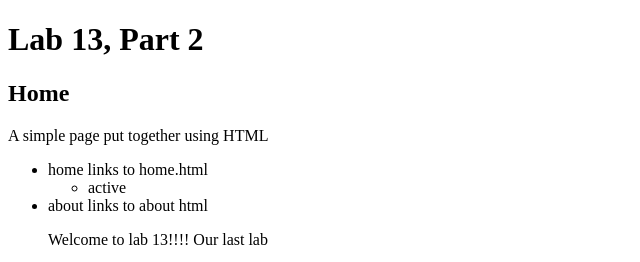
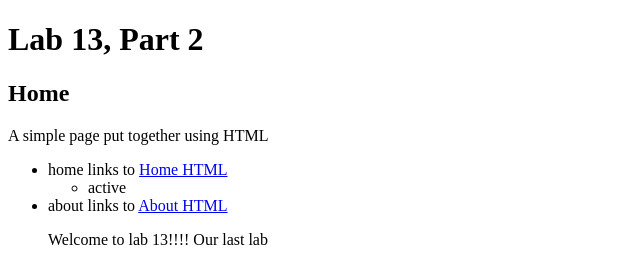
Before and after one commit to Jimena25/lab-13-remote, a plain HTML site: page home.html in a window 1280 px wide. Shown: the top 262 px of the page, without its empty margins (0-640 px from the left). Drawn offline with Linux system fonts and the light colour scheme.

Commit message:
added about file

```diff
--- a/home.html
+++ b/home.html
@@ -15,11 +15,11 @@
 
     <ul>
 
-    <li> home links to home.html </li>
+    <li> home links to <a href ="file:///Users/student/Jimena/lab-13-remote/home.html"> Home HTML </a> </li>
     	<ul><li> active </ul></li>
-    <li> about links to about html </li>
+    <li> about links to  <a href ="file:///Users/student/Jimena/lab-13-remote/about.html"> About HTML </a> </li>
 
-	</u>
+   </u>
 
 <p> Welcome to lab 13!!!! Our last lab </p>
 
```
Also changed, not shown: about.html (added, +10 -0 lines).
